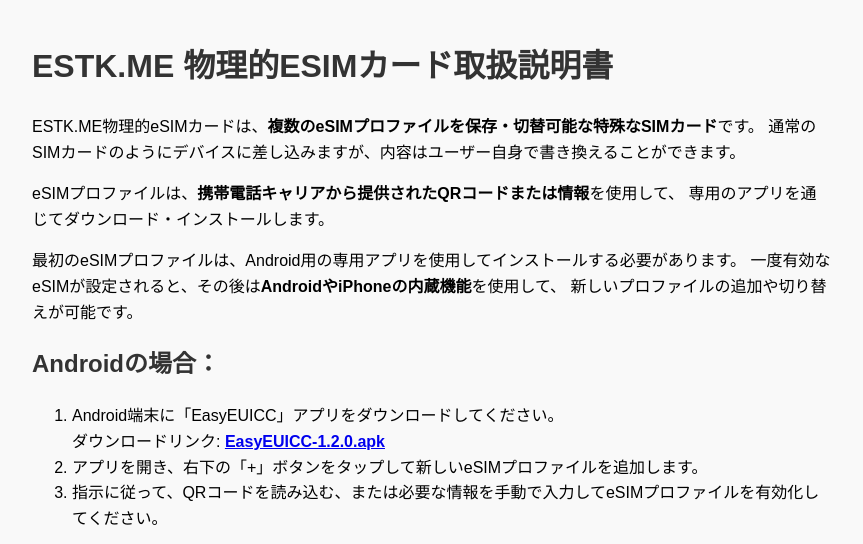
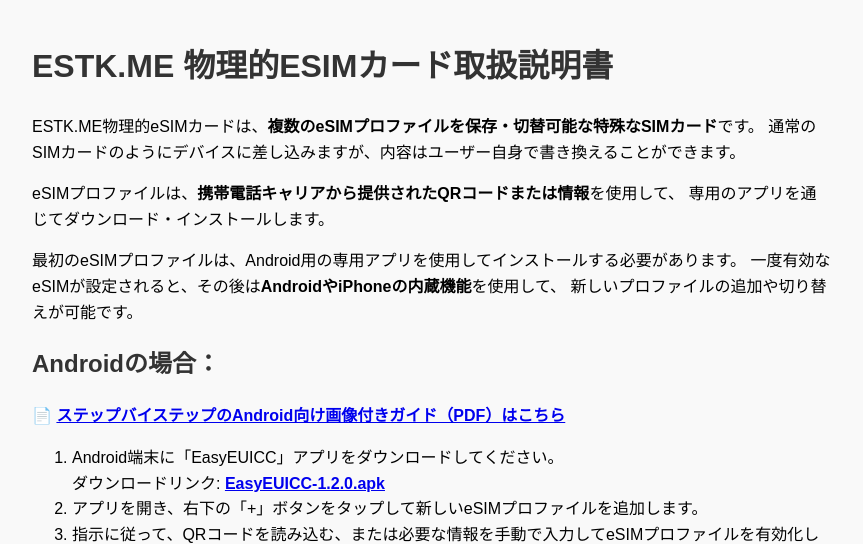
Before and after one commit to cmspam/estk, a plain HTML site: page index.html in a window 1280 px wide. Shown: the top 544 px of the page, without its empty margins (208-1071 px from the left). Drawn offline with Linux system fonts and the light colour scheme.

Commit message:
Update index.html

```diff
--- a/index.html
+++ b/index.html
@@ -59,6 +59,9 @@
   </p>
 
   <h2>Androidの場合：</h2>
+<p>
+  📄 <strong><a href="guide.pdf" target="_blank">ステップバイステップのAndroid向け画像付きガイド（PDF）はこちら</a></strong>
+</p>
   <ol>
     <li>
       Android端末に「EasyEUICC」アプリをダウンロードしてください。<br>
```
